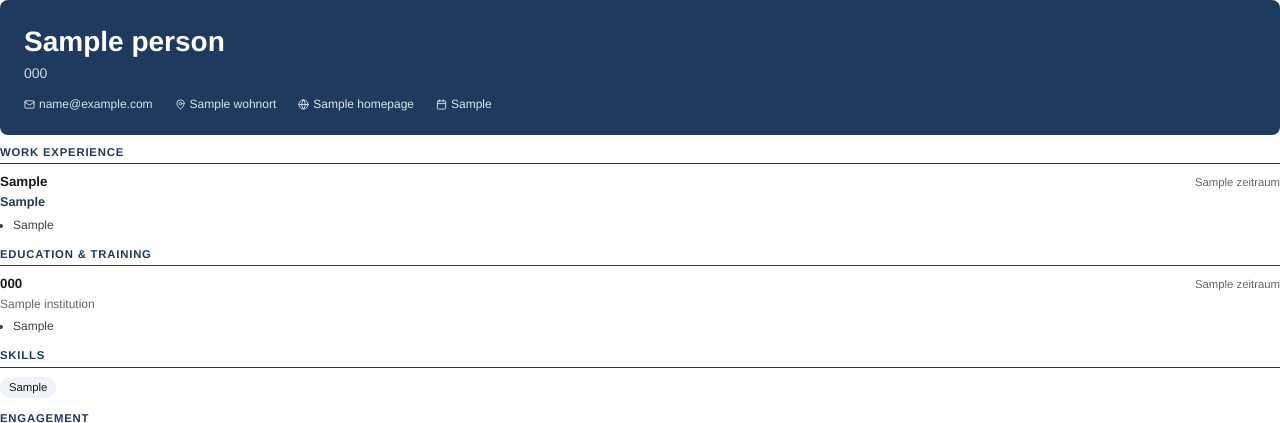
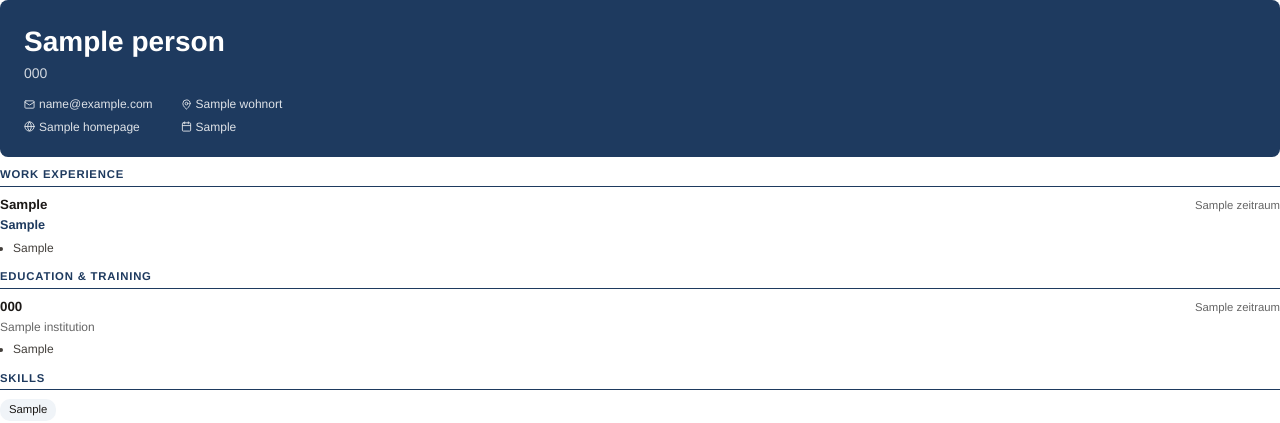
Before and after one commit to sEppofaz/Bewerbung, a Python web app: template templates/cv_print.html in a window 1280 px wide. Shown: the top 423 px of the page. Run offline with Jinja, Linux system fonts and the light colour scheme; the template is opened without the code that fills it: most values are stand-ins (such as "Sample title", 1, 10 or a date in 2020).

Commit message:
PDF-Header: Grid 2×2 statt Flex für gleichmäßige Kontaktzeilen
Co-Authored-By: Claude Sonnet 4.6 <noreply@anthropic.com>

```diff
--- a/templates/cv_print.html
+++ b/templates/cv_print.html
@@ -10,7 +10,7 @@ body { font-family: 'Helvetica Neue', Arial, sans-serif; font-size: 10pt; color:
 .header { background: #1e3a5f; color: white; padding: 22px 24px; border-radius: 8px; margin-bottom: 10px; }
 .h-name  { font-size: 21pt; font-weight: 800; margin-bottom: 3px; }
 .h-title { font-size: 10.5pt; opacity: .8; margin-bottom: 12px; }
-.h-contacts { display: flex; gap: 22px; flex-wrap: wrap; }
+.h-contacts { display: grid; grid-template-columns: max-content max-content; column-gap: 28px; row-gap: 6px; }
 .h-contact  { font-size: 9pt; opacity: .85; color: white; text-decoration: none; display: flex; align-items: center; gap: 4px; white-space: nowrap; }
 .h-icon     { display: inline-block; flex-shrink: 0; }
 
```
